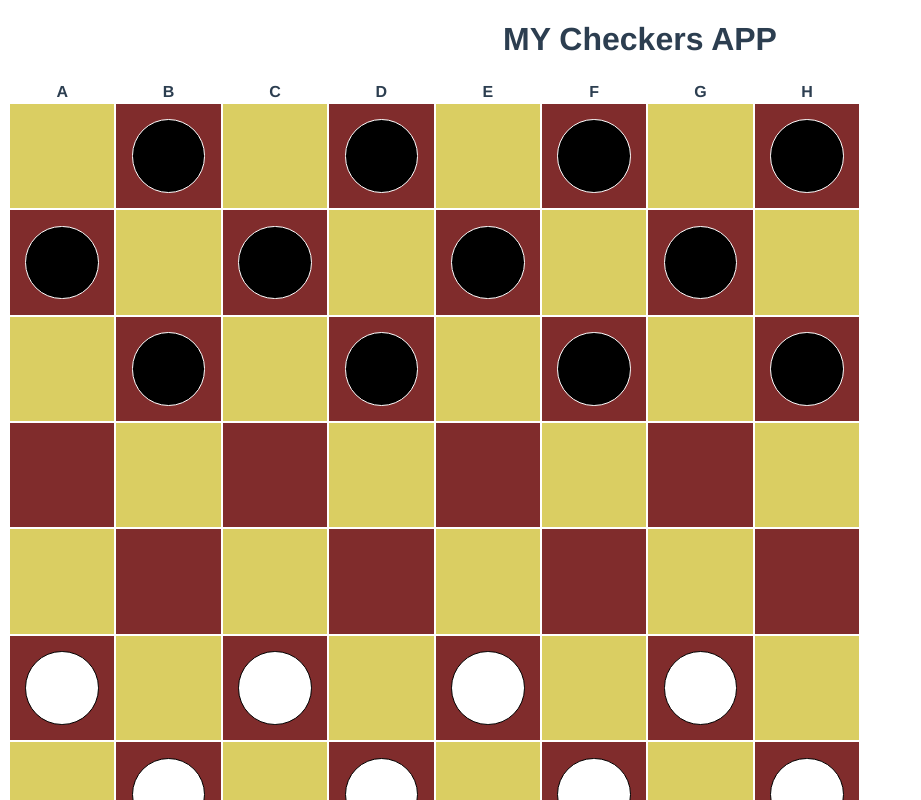
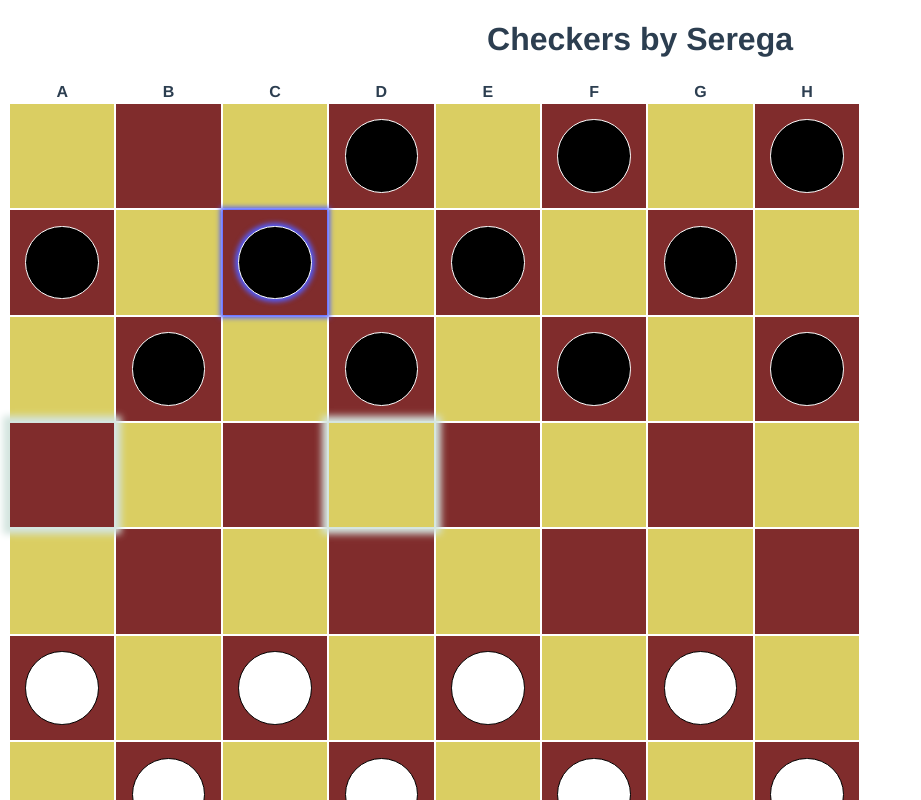
Before and after one commit to sergptz/checkers, a Vue app: page / in a window 1280 px wide. Shown: the top 800 px of the page, without its empty margins (0-921 px from the left). Built offline with nearby package versions, Linux system fonts and the light colour scheme.

Commit message:
Какой-никакой рефакторинг провёл. Дальше надо переносить в классы TS и хранилище логику игры, чтобы компоненты vue были маленькими

```diff
--- a/src/App.vue
+++ b/src/App.vue
@@ -1,7 +1,9 @@
 <template>
 	<div id="app">
-		<h1>MY Checkers APP</h1>
-		<Checkers/>
+		<h1>Checkers by Serega</h1>
+    <div>
+		  <Checkers/>
+    </div>
 	</div>
 </template>
 
--- /dev/null
+++ b/src/GameLogic/Board.ts
@@ -0,0 +1,3 @@
+export default class Board {
+
+}
--- /dev/null
+++ b/src/GameLogic/Checker.ts
@@ -0,0 +1,13 @@
+export default class Checker {
+    public color: String
+    public isKing: Boolean
+
+    constructor(color: String, isKing: Boolean = false) {
+        this.color = color
+        this.isKing = isKing
+    }
+
+    public becomeKing():void {
+        this.isKing = true
+    }
+}
--- /dev/null
+++ b/src/GameLogic/GameRuler.ts
@@ -0,0 +1,13 @@
+import GameSession from "./GameSession";
+export default class GameRuler {
+
+    public gameSession: GameSession;
+
+    constructor(gs: GameSession) {
+        this.gameSession = gs
+    }
+
+    public getState() : Object {
+        return this.gameSession.getCurrentBoardState()
+    }
+}
--- /dev/null
+++ b/src/GameLogic/GameSession.ts
@@ -0,0 +1,46 @@
+import Checker from "@/GameLogic/Checker";
+
+export default class GameSession {
+    private store: Object
+    private initialCoordinates: Array<Array<number>> = [
+        [0, 2, 0, 2, 0, 2, 0, 2],
+        [2, 0, 2, 0, 2, 0, 2, 0],
+        [0, 2, 0, 2, 0, 2, 0, 2],
+
+        [0, 0, 0, 0, 0, 0, 0, 0],
+        [0, 0, 0, 0, 0, 0, 0, 0],
+
+        [1, 0, 1, 0, 1, 0, 1, 0],
+        [0, 1, 0, 1, 0, 1, 0, 1],
+        [1, 0, 1, 0, 1, 0, 1, 0],
+    ]
+
+    constructor(store: Object) {
+        this.store = store
+    }
+
+    public initializeSession(): void {
+        let initBoardState: Array<Array<any>> = []
+        for (let y in this.initialCoordinates) {
+            initBoardState[y] = []
+            for (let x in this.initialCoordinates[y]) {
+                let colorId = this.initialCoordinates[y][x]
+                if (colorId) initBoardState[y][x] = new Checker(colorId === 1 ? 'white' : 'black')
+                else initBoardState[y][x] = null
+            }
+        }
+        this.store.commit('SET_BOARD_STATE', initBoardState)
+    }
+
+    public getCheckerByCoords(x: number, y: number): Checker | null {
+        return this.getCurrentBoardState()[y][x]
+    }
+
+    public getCurrentBoardState(): Object {
+        return this.store.state.board;
+    }
+
+    public removeCheckerByCoord(x: number, y: number): void {
+        this.store.dispatch('removeChecker', {x, y})
+    }
+}
--- /dev/null
+++ b/src/components/Board.vue
@@ -0,0 +1,101 @@
+<template>
+    <table class="checkers-table">
+        <tr>
+            <th>A</th>
+            <th>B</th>
+            <th>C</th>
+            <th>D</th>
+            <th>E</th>
+            <th>F</th>
+            <th>G</th>
+            <th>H</th>
+        </tr>
+        <tr v-for="(rowState, i) in boardState">
+            <td @click="onCellClick"
+                v-for="(cellValue, j) in rowState" :data-id="i + '_' + j" :key="'cell:' + i + '_' + j" align="center" :class="getCellClasses(i, j)">
+<!--                                :class="{'cell': 1, 'active': (i == activeCell.row && j == activeCell.column), 'allowed': allowedCells[i] && allowedCells[i][j] === true}"-->
+                <Checker v-if="cellValue" :color="cellValue.color" :is-king="cellValue.isKing" @click="onCheckerClick"/>
+                <!--                <div v-if="cell!=0" :class="{'checker': 1, 'white': cell == 1, 'black': cell == 2}"></div>-->
+            </td>
+        </tr>
+    </table>
+</template>
+
+<script>
+import {mapActions, mapState} from 'vuex'
+import Checker from "@/components/Checker";
+
+export default {
+    components: {
+        Checker
+    },
+    data() {
+        return {
+            activeCell: {
+                row: 1,
+                column: 2
+            },
+            // TODO Надо переводить это в хранилище, шоб это было реактивно. То же и с activeCell
+            allowedCells: {3: {3: true, 0: true}}
+        }
+    },
+    methods: {
+        onCellClick() {
+            alert(456)
+        },
+        onCheckerClick() {
+
+        },
+        getCellClasses(i, j) {
+            return `cell ${i == this.activeCell.row && j == this.activeCell.column ? 'active' : ''} ${this.allowedCells[i] && this.allowedCells[i][j] === true ? 'allowed' : ''}`
+        }
+    },
+    computed: {
+        boardState() {
+            return this.$store.state.board
+        },
+    },
+}
+</script>
+
+<style>
+.checkers-table {
+    table-layout: fixed;
+}
+
+tr td {
+    background-color: rgb(128, 44, 44);
+}
+
+tr:nth-child(even) td:nth-child(odd),
+tr:nth-child(odd) td:nth-child(even) {
+    background-color: rgb(218, 206, 98);
+}
+
+.cell {
+    width: 8vw;
+    height: 8vw;
+}
+.cell.active {
+    z-index: 2;
+    position:relative;
+    -webkit-box-shadow: 0 0 5px 3px rgb(82, 94, 255);
+    -moz-box-shadow: 0 0 5px 3px rgb(82, 94, 255);
+    box-shadow: 0 0 5px 3px rgb(82, 94, 255);
+}
+
+.cell.allowed {
+    z-index: 2;
+    position:relative;
+    -webkit-box-shadow: 0 0 5px 5px rgb(38, 85, 53);
+    -moz-box-shadow: 0 0 5px 5px rgb(38, 85, 53);
+    box-shadow: 0 0 7px 7px rgb(212, 229, 223);
+}
+
+.cell.active > .checker {
+    -webkit-box-shadow: 0 0 5px 3px rgb(82, 94, 255);
+    -moz-box-shadow: 0 0 5px 3px rgb(82, 94, 255);
+    box-shadow: 0 0 5px 3px rgb(82, 94, 255);
+
+}
+</style>
--- /dev/null
+++ b/src/components/Checker.vue
@@ -0,0 +1,52 @@
+<template>
+  <div @click="$emit('click')" :class="checkerClasses"></div>
+</template>
+
+<script>
+export default {
+    props: {
+        color: {
+            type: String,
+            validator: function(value) {
+                return ['white', 'black'].includes(value)
+            }
+        },
+        isKing: {
+            type: Boolean,
+            default: false
+        },
+    },
+    computed: {
+        checkerClasses() {
+            return `checker ${this.color} ${this.isKing ? 'king' : ''}`
+        }
+    }
+}
+</script>
+
+<style>
+.checker {
+    width:  70%;
+    height: 70%;
+    border-radius: 50%;
+}
+.checker.white {
+    background-color: white;
+    border: solid black 1px;
+}
+
+.checker.black {
+    background-color: black;
+    border: solid white 1px;
+}
+
+.checker.king.white {
+    background-color: #ffc66e;
+    border: dashed black 3px;
+}
+
+.checker.king.black {
+    background-color: #5d3900;
+    border: dashed white 3px;
+}
+</style>
--- a/src/components/Checkers.vue
+++ b/src/components/Checkers.vue
@@ -1,29 +1,17 @@
 <template>
   <div>
-	  <table class="checkers-table">
-	    <tr>
-	      <th>A</th>
-	      <th>B</th>
-	      <th>C</th>
-	      <th>D</th>
-	      <th>E</th>
-	      <th>F</th>
-	      <th>G</th>
-	      <th>H</th>
-	    </tr>
-	    <tr v-for="(rowState, i) in checkersState">
-	      <td @click="onCellClick" :class="{'cell': 1, 'active': (i == activeCell.row && j == activeCell.column), 'allowed': allowedCells[i] && allowedCells[i][j] === true}"
-	        v-for="(cell, j) in rowState" :data-id="i + '_' + j" :key="'cell:' + i + '_' + j" align="center">
-	        <div v-if="cell!=0" :class="{'checker': 1, 'white': cell == 1, 'black': cell == 2}"></div>
-	      </td>
-	    </tr>
-	  </table>
+    <board></board>
   </div>
 </template>
 
 <script>
 import $ from 'jquery'
+import Board from './Board'
+
 export default {
+    components: {
+        Board
+    },
     data() {
         return {
             /**
@@ -168,10 +156,10 @@ export default {
 
         /**
          *  Метод проверяет, может ли шашка есть другую
-		 * 	@argument row - строка шашки
+         *  @argument row - строка шашки
          *  @argument col - колонка шашки
          *  @argument justEated - скушали ли мы только шашку?
-		 * 	@returns bool
+         *  @returns bool
          *  @or
          *  @returns
          */
@@ -224,28 +212,26 @@ body, html {
     height: 100%;
 }
 
-.checkers-table {
-    table-layout: fixed ;
-}
+/*.checkers-table {*/
+/*    table-layout: fixed;*/
+/*}*/
 
-tr td
-{
-    background-color: rgb(128, 44, 44);
-}
+/*tr td {*/
+/*    background-color: rgb(128, 44, 44);*/
+/*}*/
 
-tr:nth-child(even) td:nth-child(odd),
-tr:nth-child(odd) td:nth-child(even)
-{
-    background-color: rgb(218, 206, 98) ;
-}
+/*tr:nth-child(even) td:nth-child(odd),*/
+/*tr:nth-child(odd) td:nth-child(even) {*/
+/*    background-color: rgb(218, 206, 98);*/
+/*}*/
 
-.cell {
-    width:  8vw;
-    height: 8vw;
-}
+/*.cell {*/
+/*    width: 8vw;*/
+/*    height: 8vw;*/
+/*}*/
 
-.checker {
-    width:  70%;
+/*.checker {
+    width: 70%;
     height: 70%;
     border-radius: 50%;
 }
@@ -258,24 +244,24 @@ tr:nth-child(odd) td:nth-child(even)
 .checker.black {
     background-color: black;
     border: solid white 1px;
-}
+}*/
 
-.cell.active {
-    -webkit-box-shadow: 0px 0px 5px 3px rgb(82, 94, 255);
-    -moz-box-shadow: 0px 0px 5px 3px rgb(82, 94, 255);
-    box-shadow: 0px 0px 5px 3px rgb(82, 94, 255);
-}
+/*.cell.active {*/
+/*    -webkit-box-shadow: 0px 0px 5px 3px rgb(82, 94, 255);*/
+/*    -moz-box-shadow: 0px 0px 5px 3px rgb(82, 94, 255);*/
+/*    box-shadow: 0px 0px 5px 3px rgb(82, 94, 255);*/
+/*}*/
 
-.cell.allowed {
-    -webkit-box-shadow: 0px 0px 5px 3px rgb(20, 57, 116);
-    -moz-box-shadow: 0px 0px 5px 3px rgb(20, 57, 116);
-    box-shadow: 0px 0px 5px 3px rgb(38, 85, 53);
-}
+/*.cell.allowed {*/
+/*    -webkit-box-shadow: 0px 0px 5px 3px rgb(20, 57, 116);*/
+/*    -moz-box-shadow: 0px 0px 5px 3px rgb(20, 57, 116);*/
+/*    box-shadow: 0px 0px 5px 3px rgb(38, 85, 53);*/
+/*}*/
 
-.cell.active > .checker {
-    -webkit-box-shadow: 0px 0px 5px 3px rgb(82, 94, 255);
-    -moz-box-shadow: 0px 0px 5px 3px rgb(82, 94, 255);
-    box-shadow: 0px 0px 5px 3px rgb(82, 94, 255);
+/*.cell.active > .checker {*/
+/*    -webkit-box-shadow: 0px 0px 5px 3px rgb(82, 94, 255);*/
+/*    -moz-box-shadow: 0px 0px 5px 3px rgb(82, 94, 255);*/
+/*    box-shadow: 0px 0px 5px 3px rgb(82, 94, 255);*/
 
-}
+/*}*/
 </style>
--- a/src/main.ts
+++ b/src/main.ts
@@ -3,11 +3,20 @@ import App from './App.vue'
 import './registerServiceWorker'
 import router from './router'
 import store from './store'
+import GameRuler from './GameLogic/GameRuler'
+import GameSession from './GameLogic/GameSession'
 
 Vue.config.productionTip = false
 
 new Vue({
-  router,
-  store,
-  render: h => h(App)
+    router,
+    store,
+    render: h => h(App)
 }).$mount('#app')
+
+const gameSession = new GameSession(store);
+gameSession.initializeSession();
+const checkersGame = new GameRuler(gameSession);
+
+let checker = gameSession.getCheckerByCoords(1, 0)
+gameSession.removeCheckerByCoord(1, 0)
--- a/src/store/index.ts
+++ b/src/store/index.ts
@@ -5,11 +5,21 @@ Vue.use(Vuex)
 
 export default new Vuex.Store({
     state: {
+        board: null
     },
+    getters: {},
     mutations: {
+        SET_BOARD_STATE: (state, payload) => {
+            state.board = payload
+        },
+        REMOVE_CHECKER: ({board}, {x, y}): void => {
+            Vue.set(board[y], x, null)
+        }
     },
     actions: {
-  },
-  modules: {
+        removeChecker({state, commit}, {x, y}) {
+            if (!state.board[y][x]) throw new Error(`There is no checker in coords ${x}:${y}`)
+            this.commit('REMOVE_CHECKER', {x, y})
+        }
     }
 })
```
Also changed, not shown: 1 other file (tests, documents, lock files or other folders). Lines whose indentation alone changed are shown as unchanged.
